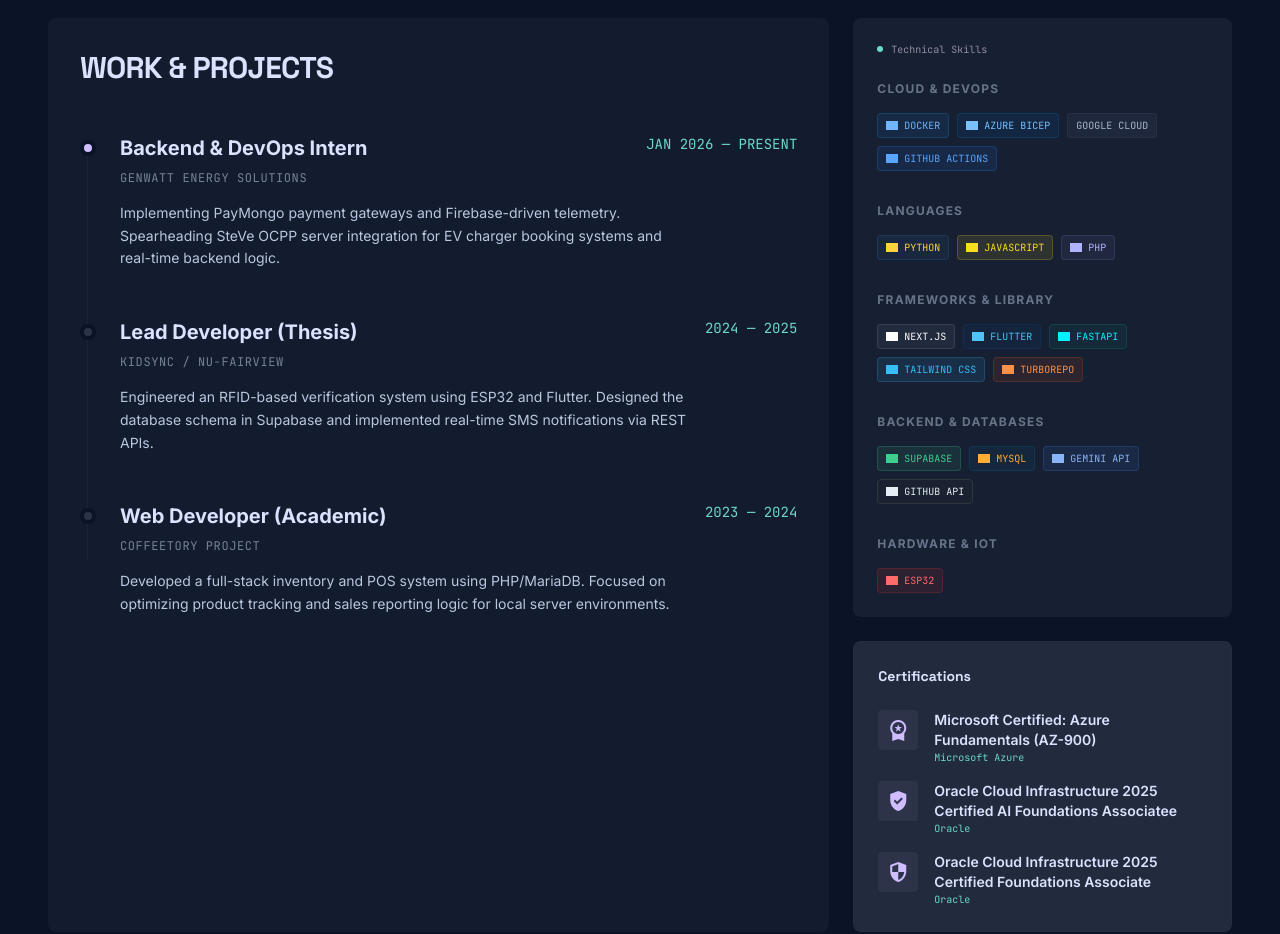
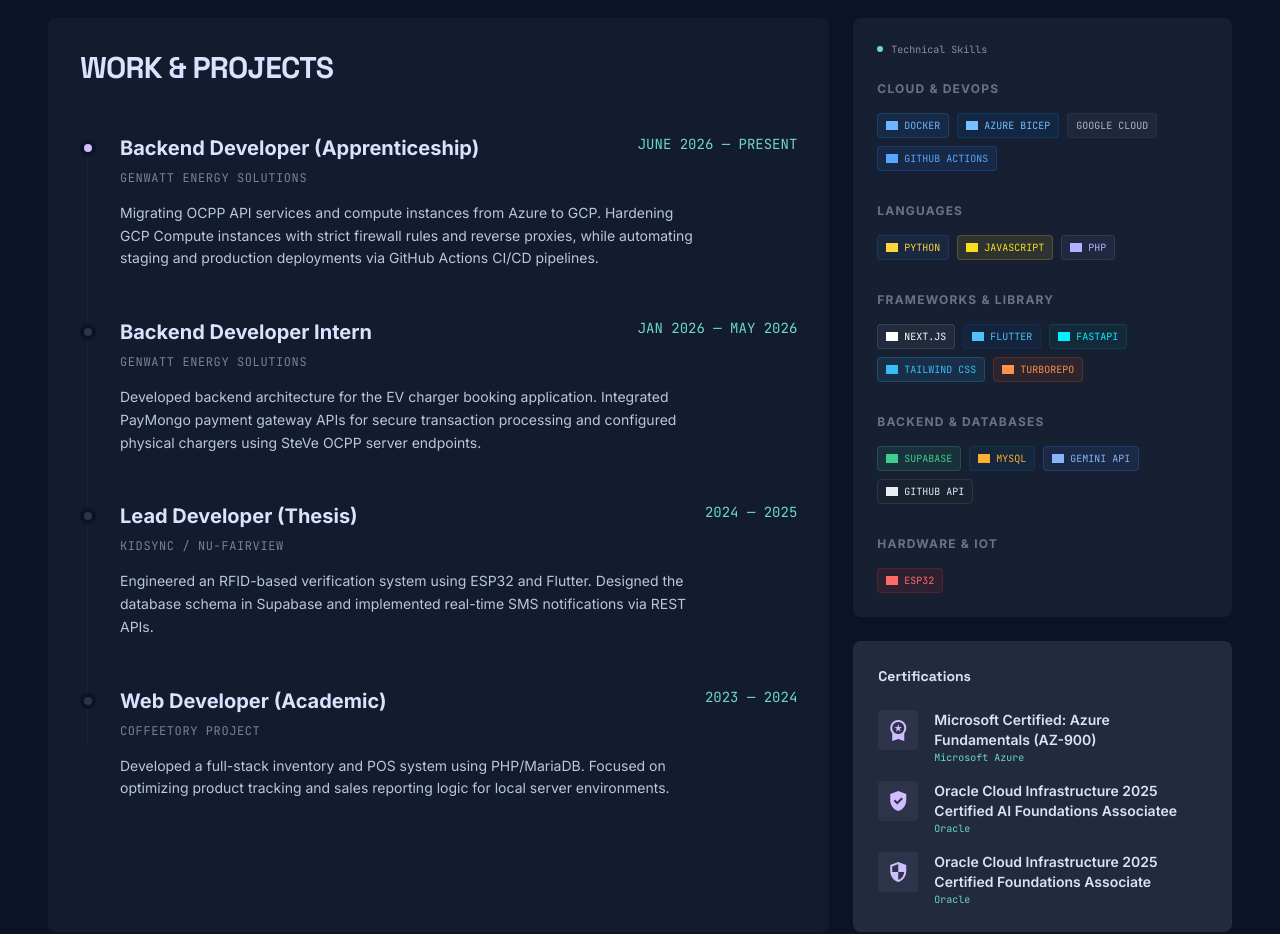
Before and after one commit to naori11/personal-portfolio, a Next.js app in the folder apps/web/: page /about in a window 1280 px wide. Shown: the part 940-1874 px from the top of the page. Built offline with nearby package versions, Linux system fonts and the light colour scheme; grey boxes are pictures that could not be loaded.

Commit message:
feat: update work & projects section of the about page

```diff
--- a/apps/web/app/about/page.tsx
+++ b/apps/web/app/about/page.tsx
@@ -142,7 +142,7 @@
             {/* Timeline line */}
             <div className="absolute left-[7px] top-2 bottom-2 w-px bg-[#494456]/20"></div>
 
-            {/* Entry 1 */}
+            {/* Entry 1: Backend Developer (Apprenticeship) */}
             <motion.div
               className="relative pl-10"
               initial={{ opacity: 0, x: -20 }}
@@ -158,16 +158,41 @@
                 transition={{ duration: 0.3, delay: 0.2 }}
               />
               <div className="flex flex-col md:flex-row md:justify-between mb-2">
-                <h3 className="text-xl font-bold text-[#dae2fd]">Backend & DevOps Intern</h3>
-                <span className="font-[family-name:var(--font-jetbrains-mono)] text-[#6bd8cb] text-sm">JAN 2026 — PRESENT</span>
+                <h3 className="text-xl font-bold text-[#dae2fd]">Backend Developer (Apprenticeship)</h3>
+                <span className="font-[family-name:var(--font-jetbrains-mono)] text-[#6bd8cb] text-sm">JUNE 2026 — PRESENT</span>
               </div>
               <div className="font-[family-name:var(--font-jetbrains-mono)] text-xs text-[#b9c7df]/60 mb-4 tracking-wider">GENWATT ENERGY SOLUTIONS</div>
               <p className="text-[#b9c7df] text-sm leading-relaxed max-w-xl">
-                Implementing PayMongo payment gateways and Firebase-driven telemetry. Spearheading SteVe OCPP server integration for EV charger booking systems and real-time backend logic.
+                Migrating OCPP API services and compute instances from Azure to GCP. Hardening GCP Compute instances with strict firewall rules and reverse proxies, while automating staging and production deployments via GitHub Actions CI/CD pipelines.
               </p>
             </motion.div>
 
-            {/* Entry 2 */}
+            {/* Entry 2: Backend Developer Intern */}
+            <motion.div
+              className="relative pl-10"
+              initial={{ opacity: 0, x: -20 }}
+              whileInView={{ opacity: 1, x: 0 }}
+              viewport={{ once: true, amount: 0.5 }}
+              transition={{ duration: 0.5, delay: 0.15 }}
+            >
+              <motion.div
+                className="absolute left-0 top-1.5 w-4 h-4 rounded-full bg-[#2d3449] border-4 border-[#0b1326]"
+                initial={{ scale: 0 }}
+                whileInView={{ scale: 1 }}
+                viewport={{ once: true }}
+                transition={{ duration: 0.3, delay: 0.25 }}
+              />
+              <div className="flex flex-col md:flex-row md:justify-between mb-2">
+                <h3 className="text-xl font-bold text-[#dae2fd]">Backend Developer Intern</h3>
+                <span className="font-[family-name:var(--font-jetbrains-mono)] text-[#6bd8cb] text-sm">JAN 2026 — MAY 2026</span>
+              </div>
+              <div className="font-[family-name:var(--font-jetbrains-mono)] text-xs text-[#b9c7df]/60 mb-4 tracking-wider">GENWATT ENERGY SOLUTIONS</div>
+              <p className="text-[#b9c7df] text-sm leading-relaxed max-w-xl">
+                Developed backend architecture for the EV charger booking application. Integrated PayMongo payment gateway APIs for secure transaction processing and configured physical chargers using SteVe OCPP server endpoints.
+              </p>
+            </motion.div>
+
+            {/* Entry 3 */}
             <motion.div
               className="relative pl-10"
               initial={{ opacity: 0, x: -20 }}
@@ -192,7 +217,7 @@
               </p>
             </motion.div>
 
-            {/* Entry 3 */}
+            {/* Entry 4 */}
             <motion.div
               className="relative pl-10"
               initial={{ opacity: 0, x: -20 }}
```
